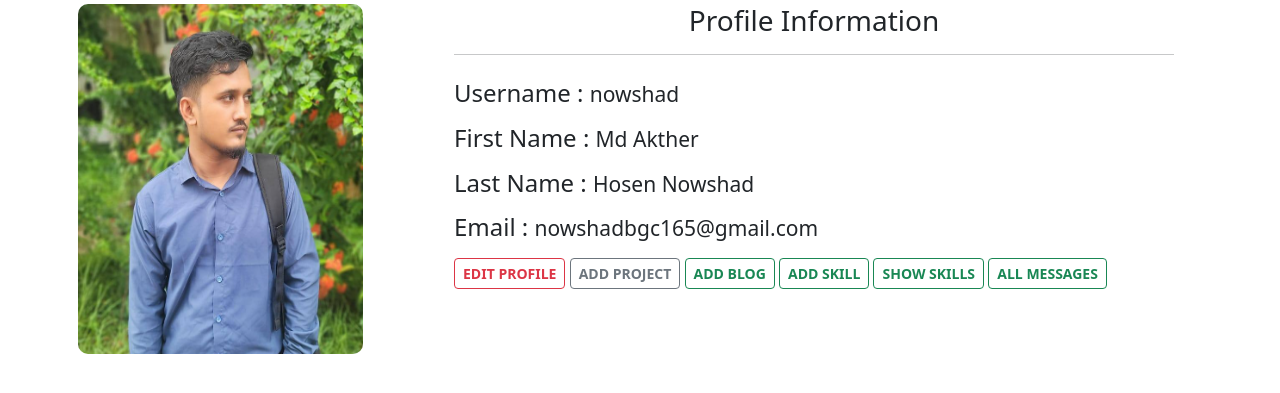
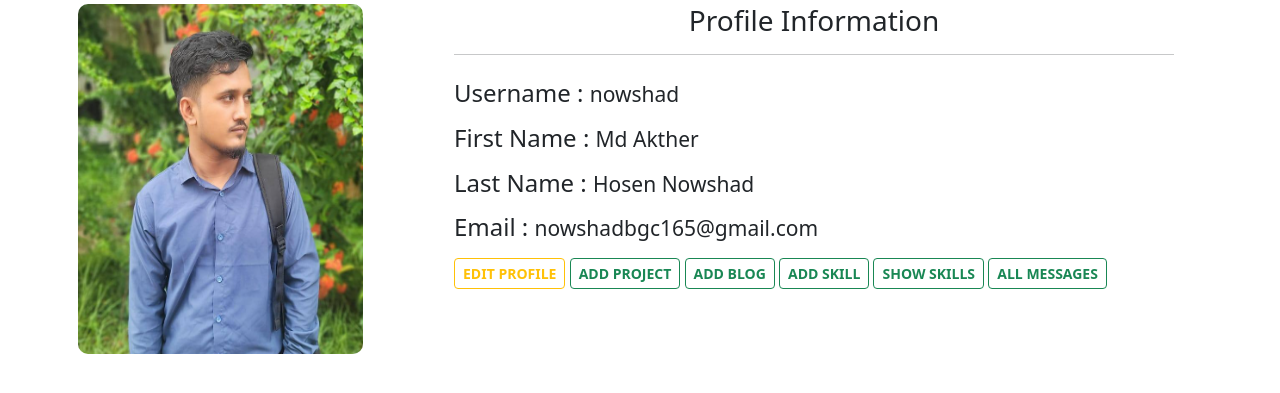
Before and after one commit to AktherHosen/nowshad_portfolio, a Django app: page /account/profile/ in a window 1280 px wide. Shown: the part 186-579 px from the top of the page. Run offline with Django 4.2, Linux system fonts and the light colour scheme; a user stored in the database is signed in; data comes from the database, SQL or seed files in the repository; both versions use the stored data as it was after the commit.

Commit message:
ui updated

```diff
--- a/account/templates/add_skill.html
+++ b/account/templates/add_skill.html
@@ -8,7 +8,7 @@
         <form method="post">
             {% csrf_token %}
             {{form}}
-            <button type="submit" class="btn btn-outline-secondary">Add Skill</button>
+            <button type="submit" class="btn btn-outline-success">Add Skill</button>
         </form>
     </div>
 </div>
--- a/account/templates/edit_skill.html
+++ b/account/templates/edit_skill.html
@@ -9,7 +9,7 @@
         <form method="post">
             {% csrf_token %}
             {{form}}
-            <button type="submit" class="btn btn-outline-secondary">Edit Skill</button>
+            <button type="submit" class="btn btn-outline-warning">Edit Skill</button>
         </form>
     </div>
 </div>
--- a/account/templates/messages.html
+++ b/account/templates/messages.html
@@ -13,7 +13,7 @@
                     {{message.message}}
                 </p>
                 <a href="{% url 'delete_message' message.id %}">
-                    <button class="btn btn-danger btn-sm">Delete Message</button>
+                    <button class="btn btn-outline-danger btn-sm">Delete Message</button>
                 </a>
             </div>
         </div>
--- a/account/templates/profile.html
+++ b/account/templates/profile.html
@@ -21,24 +21,24 @@
             <p class="card-text fs-4 display-4">First Name : <small>{{ user_profile.user.first_name }}</small></p>
             <p class="card-text fs-4 display-4">Last Name : <small>{{ user_profile.user.last_name }}</small></p>
             <p class="card-text fs-4 display-4">Email : <small> {{ user_profile.user.email }}</small></p>
-            <a href="{% url 'edit_profile' %}" class="text-decoration-none">
-                <button class="btn btn-outline-danger text-uppercase fw-semibold btn-sm" type="submit">Edit
+            <a href="{% url 'edit_profile' %}" class="text-decoration-none ">
+                <button class="btn btn-outline-warning text-uppercase mb-2 fw-semibold btn-sm" type="submit">Edit
                     Profile</button>
             </a>
-            <a href="{% url 'add_project' %}" class="text-decoration-none">
-                <button class="btn btn-outline-secondary text-uppercase fw-semibold btn-sm">Add Project</button>
+            <a href="{% url 'add_project' %}" class="text-decoration-none ">
+                <button class="btn btn-outline-success text-uppercase mb-2 fw-semibold btn-sm">Add Project</button>
             </a>
-            <a href="{% url 'add_blog' %}" class="text-decoration-none">
-                <button class="btn btn-outline-success text-uppercase fw-semibold btn-sm">Add Blog</button>
+            <a href="{% url 'add_blog' %}" class="text-decoration-none ">
+                <button class="btn btn-outline-success text-uppercase mb-2 fw-semibold btn-sm">Add Blog</button>
             </a>
-            <a href="{% url 'add_skill' %}" class="text-decoration-none">
-                <button class="btn btn-outline-success text-uppercase fw-semibold btn-sm">Add Skill</button>
+            <a href="{% url 'add_skill' %}" class="text-decoration-none ">
+                <button class="btn btn-outline-success text-uppercase mb-2 fw-semibold btn-sm">Add Skill</button>
             </a>
-            <a href="{% url 'show_skills' %}" class="text-decoration-none">
-                <button class="btn btn-outline-success text-uppercase fw-semibold btn-sm">Show Skills</button>
+            <a href="{% url 'show_skills' %}" class="text-decoration-none ">
+                <button class="btn btn-outline-success text-uppercase mb-2 fw-semibold btn-sm">Show Skills</button>
             </a>
-            <a href="{% url 'messages' %}" class="text-decoration-none">
-                <button class="btn btn-outline-success text-uppercase fw-semibold btn-sm">All Messages</button>
+            <a href="{% url 'messages' %}" class="text-decoration-none ">
+                <button class="btn btn-outline-success text-uppercase mb-2 fw-semibold btn-sm">All Messages</button>
             </a>
         </div>
     </div>
--- a/account/templates/show_skills.html
+++ b/account/templates/show_skills.html
@@ -11,7 +11,7 @@
                 <h5 class="card-title fs-4 display-3">Skill : {{skill.name}}</h5>
                 <h6 class="card-subtitle mb-2 fs-4 display-3 text-body-secondary">Percentage : {{skill.percentage}}</h6>
                 <a href="{% url 'edit_skill' skill.id %}">
-                    <button class="btn btn-danger">Edit Skill</button>
+                    <button class="btn btn-outline-warning btn-sm">Edit Skill</button>
                 </a>
             </div>
         </div>
--- a/account/templates/signin.html
+++ b/account/templates/signin.html
@@ -1,7 +1,6 @@
 {% extends "base.html" %}
 
 {% block content %}
-
 <h1 class="text-center fs-2 display-3 text-uppercase mt-3">Login</h1>
 
 <div class="d-flex justify-content-center align-items-center">
--- a/blogs/templates/add_blogs.html
+++ b/blogs/templates/add_blogs.html
@@ -7,7 +7,7 @@
         <form method="POST" enctype="multipart/form-data">
             {% csrf_token %}
             {{form}}
-            <button class="btn btn-primary mt-2" type="submit">ADD Blog</button>
+            <button class="btn btn-outline-success mt-2" type="submit">Add Blog</button>
         </form>
     </div>
 </div>
--- a/blogs/templates/all_blogs.html
+++ b/blogs/templates/all_blogs.html
@@ -18,8 +18,10 @@
                     Post at <small> {{blog.created_at}} </small>
                 </p>
                 {% if request.user.is_authenticated %}
-                <a href="{% url 'edit_blog' blog.id %}" class="btn btn-primary">Edit Blog</a>
-                <a href="{% url 'delete_blog' blog.id %}" class="btn btn-primary">Delete Blog</a>
+                <a href="{% url 'edit_blog' blog.id %}" class="btn btn-outline-warning btn-sm text-decoration-none">Edit
+                    Blog</a>
+                <a href="{% url 'delete_blog' blog.id %}"
+                    class="btn btn-outline-danger btn-sm text-decoration-none">Delete Blog</a>
                 {% endif %}
             </div>
         </div>
--- a/blogs/templates/edit_blog.html
+++ b/blogs/templates/edit_blog.html
@@ -8,7 +8,7 @@
         <form method="post">
             {% csrf_token %}
             {{form}}
-            <button type="submit" class="btn btn-outline-secondary">Edit Blog</button>
+            <button type="submit" class="btn btn-outline-warning">Edit Blog</button>
         </form>
     </div>
 </div>
--- a/projects/templates/add_project.html
+++ b/projects/templates/add_project.html
@@ -7,7 +7,7 @@
         <form method="POST" enctype="multipart/form-data">
             {% csrf_token %}
             {{form}}
-            <button class="btn btn-primary mt-2" type="submit">ADD Project</button>
+            <button class="btn btn-outline-success mt-2" type="submit">Add Project</button>
         </form>
     </div>
 </div>
--- a/projects/templates/edit_project.html
+++ b/projects/templates/edit_project.html
@@ -8,7 +8,7 @@
         <form method="post">
             {% csrf_token %}
             {{form}}
-            <button type="submit" class="btn btn-outline-secondary">Edit Project</button>
+            <button type="submit" class="btn btn-outline-warning">Edit Project</button>
         </form>
     </div>
 </div>
--- a/projects/templates/projects.html
+++ b/projects/templates/projects.html
@@ -13,8 +13,10 @@
                 </a>
                 <p>Average Rating: {{ project.avg_rating|default:"No reviews yet"|floatformat:"2" }}</p>
                 {% if request.user.is_authenticated %}
-                <a href="{% url 'edit_project' project.id %}" class="btn btn-primary">Edit Project</a>
-                <a href="{% url 'delete_project' project.id %}" class="btn btn-primary">Delete Project</a>
+                <a href="{% url 'edit_project' project.id %}"
+                    class="btn btn-outline-warning btn-sm text-decoration-none">Edit Project</a>
+                <a href="{% url 'delete_project' project.id %}"
+                    class="btn btn-outline-danger btn-sm text-decoration-none">Delete Project</a>
                 {% endif %}
             </div>
         </div>
--- a/templates/home.html
+++ b/templates/home.html
@@ -15,7 +15,7 @@
     </div>
     <div class="col-md-6 col-12">
         <div class="mt-5">
-            <h4 clas=" fs-4 display-4">Hi I'm</h4>
+            <h4 clas="fs-3 display-2">Hi I'm</h4>
             <h3 class="fs-3 display-2 mt-2">MD AKTHER HOSEN</h3>
             <h2 class="mt-2 fs-2 display-1">
                 I'm a Backend Developer
@@ -46,7 +46,8 @@
         <h2 class="fs-5 display-3">{{skill.name}}</h2>
         <div class="progress mb-2" role="progressbar" aria-label="Skill Progress" aria-valuenow="{{ skill.percentage }}"
             aria-valuemin="0" aria-valuemax="100">
-            <div class="progress-bar" style="width: {{ skill.percentage }}%">{{ skill.percentage }}%</div>
+            <div class="progress-bar bg-secondary" style="width: {{ skill.percentage }}%">{{ skill.percentage }}%
+            </div>
         </div>
     </div>
 </div>
```
Also changed, not shown: db.sqlite3.
